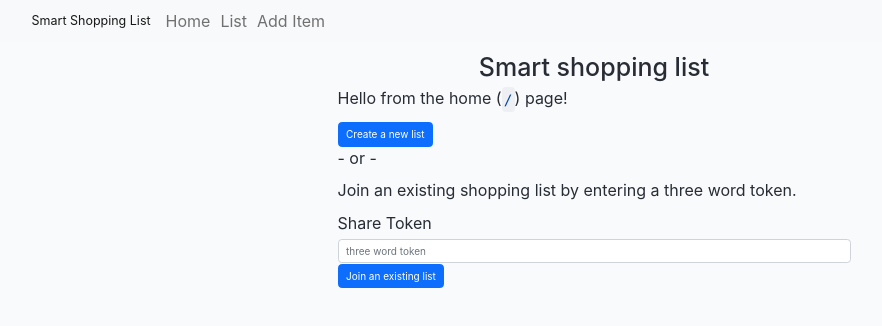
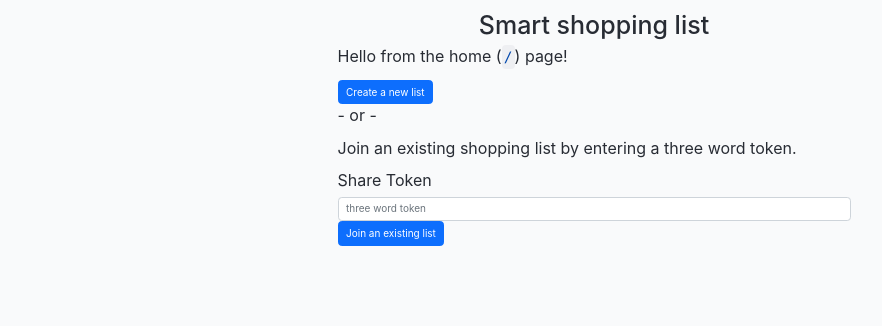
Before and after one commit to the-collab-lab/tcl-54-smart-shopping-list, a React (Vite) app: page / in a window 1280 px wide. Shown: the top 326 px of the page, without its empty margins (46-928 px from the left). Built offline with nearby package versions, Linux system fonts and the light colour scheme.

Commit message:
Moved `NavBarShoppingList` to `Layout.jsx` for `useLocation()` to work properly. #35

```diff
--- a/src/App.jsx
+++ b/src/App.jsx
@@ -1,5 +1,10 @@
 import { useEffect, useState } from 'react';
-import { BrowserRouter as Router, Routes, Route } from 'react-router-dom';
+import {
+	BrowserRouter as Router,
+	Routes,
+	Route,
+	useLocation,
+} from 'react-router-dom';
 
 import { AddItem, Home, Layout, List } from './views';
 
@@ -10,6 +15,7 @@ import { NavbarShoppingList } from './components/NavbarShoppingList';
 export function App() {
 	const [data, setData] = useState([]);
 	const [loading, setLoading] = useState(true);
+	// const location = useLocation();
 
 	/**
 	 * Here, we're using a custom hook to create `listToken` and a function
@@ -51,7 +57,6 @@ export function App() {
 
 	return (
 		<Router>
-			<NavbarShoppingList />
 			<Routes>
 				<Route path="/" element={<Layout />}>
 					<Route index element={<Home setListToken={setListToken} />} />
--- a/src/views/Layout.jsx
+++ b/src/views/Layout.jsx
@@ -1,10 +1,13 @@
-import { Outlet, NavLink } from 'react-router-dom';
+import { Outlet, useLocation } from 'react-router-dom';
 
 import './Layout.css';
+import { NavbarShoppingList } from '../components';
 
 export function Layout() {
+	const location = useLocation();
 	return (
 		<>
+			{location.pathname !== '/' && <NavbarShoppingList />}
 			<div className="Layout">
 				<header className="Layout-header">
 					<h1>Smart shopping list</h1>
```
